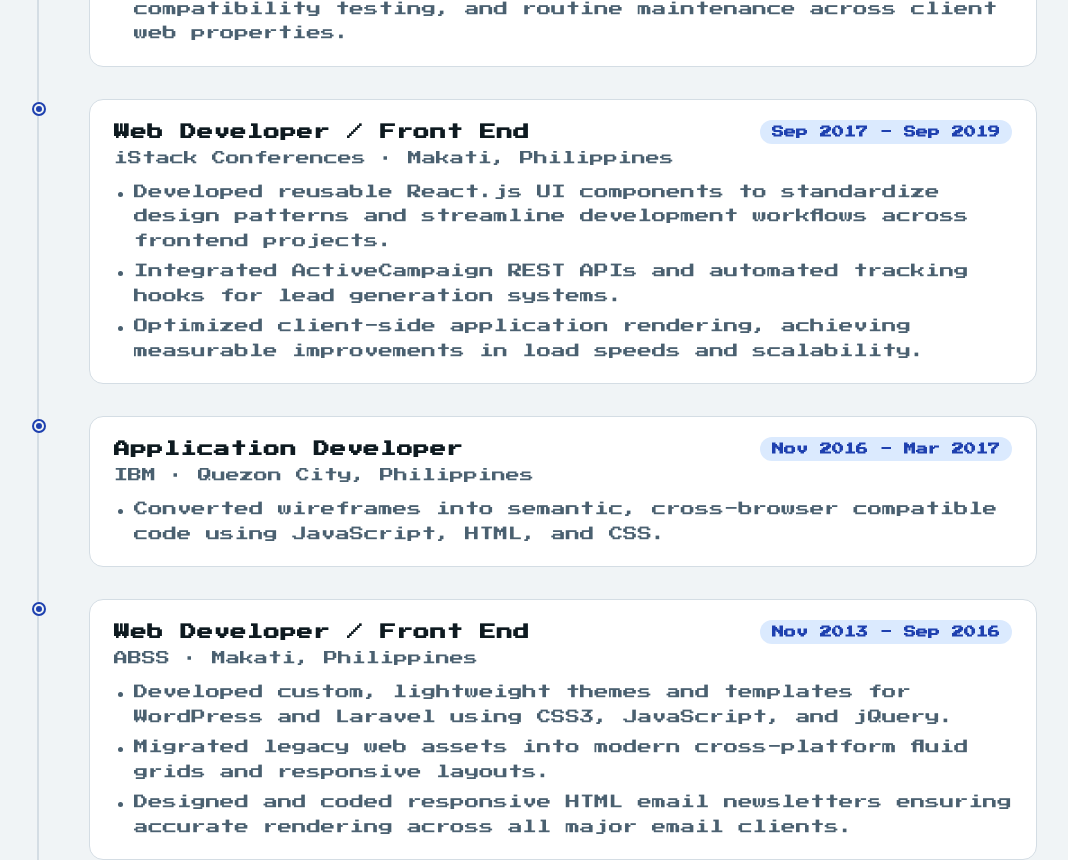
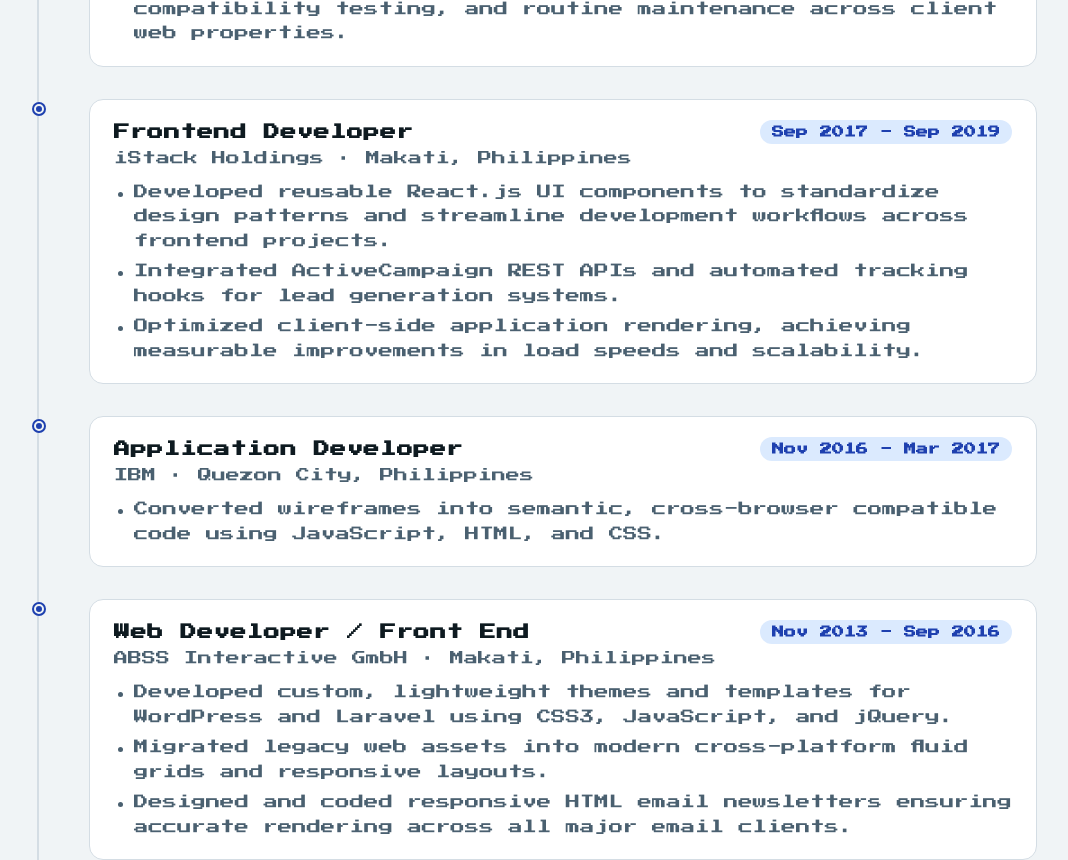
Before and after one commit to kulaybrown/my-portfolio, a React (Vite) app: page / in a window 1280 px wide. Shown: the part 6500-7360 px from the top of the page, without its empty margins (103-1171 px from the left). Built offline with nearby package versions, Linux system fonts and the light colour scheme; a web font is replaced by a local one.

Commit message:
update: experience content

```diff
--- a/src/data/data.js
+++ b/src/data/data.js
@@ -188,8 +188,8 @@ export const skills = [
 export const experience = [
   {
     id: 1,
-    role: "Web Developer / Front End",
-    company: "iStack Conferences",
+    role: "Frontend Developer",
+    company: "iStack Holdings",
     location: "Makati, Philippines",
     period: "Aug 2022 - Apr 2026",
     details: [
@@ -234,8 +234,8 @@ export const experience = [
   },
   {
     id: 5,
-    role: "Web Developer / Front End",
-    company: "iStack Conferences",
+    role: "Frontend Developer",
+    company: "iStack Holdings",
     location: "Makati, Philippines",
     period: "Sep 2017 - Sep 2019",
     details: [
@@ -258,7 +258,7 @@ export const experience = [
   {
     id: 7,
     role: "Web Developer / Front End",
-    company: "ABSS",
+    company: "ABSS Interactive GmbH",
     location: "Makati, Philippines",
     period: "Nov 2013 - Sep 2016",
     details: [
@@ -280,7 +280,7 @@ export const experience = [
   {
     id: 9,
     role: "Graphic Designer",
-    company: "Affinity Express",
+    company: "AffinityX",
     location: "Quezon City, Philippines",
     period: "Sep 2010 - Dec 2011",
     details: [
```
Also changed, not shown: 1 other file (tests, documents, lock files or other folders).
